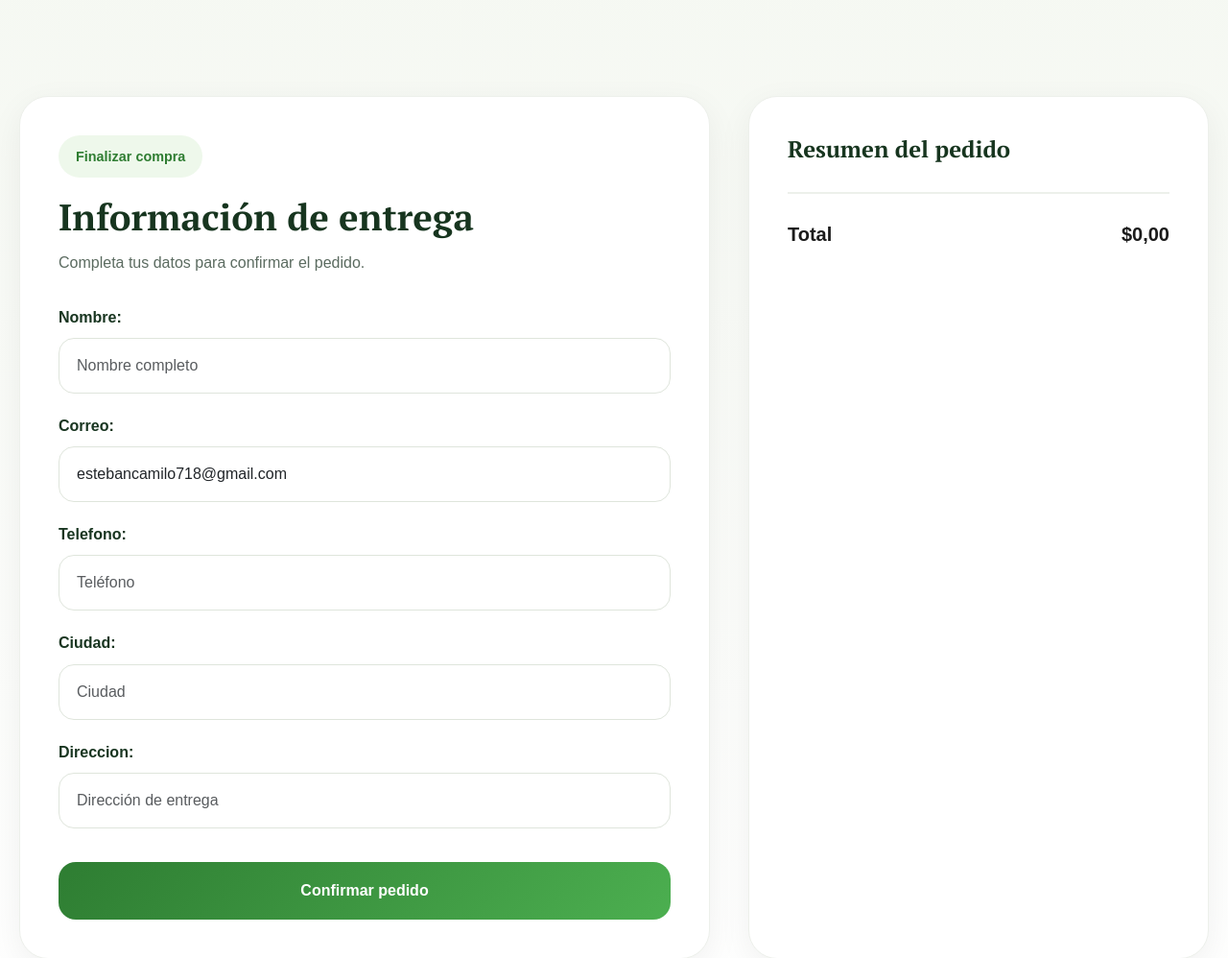
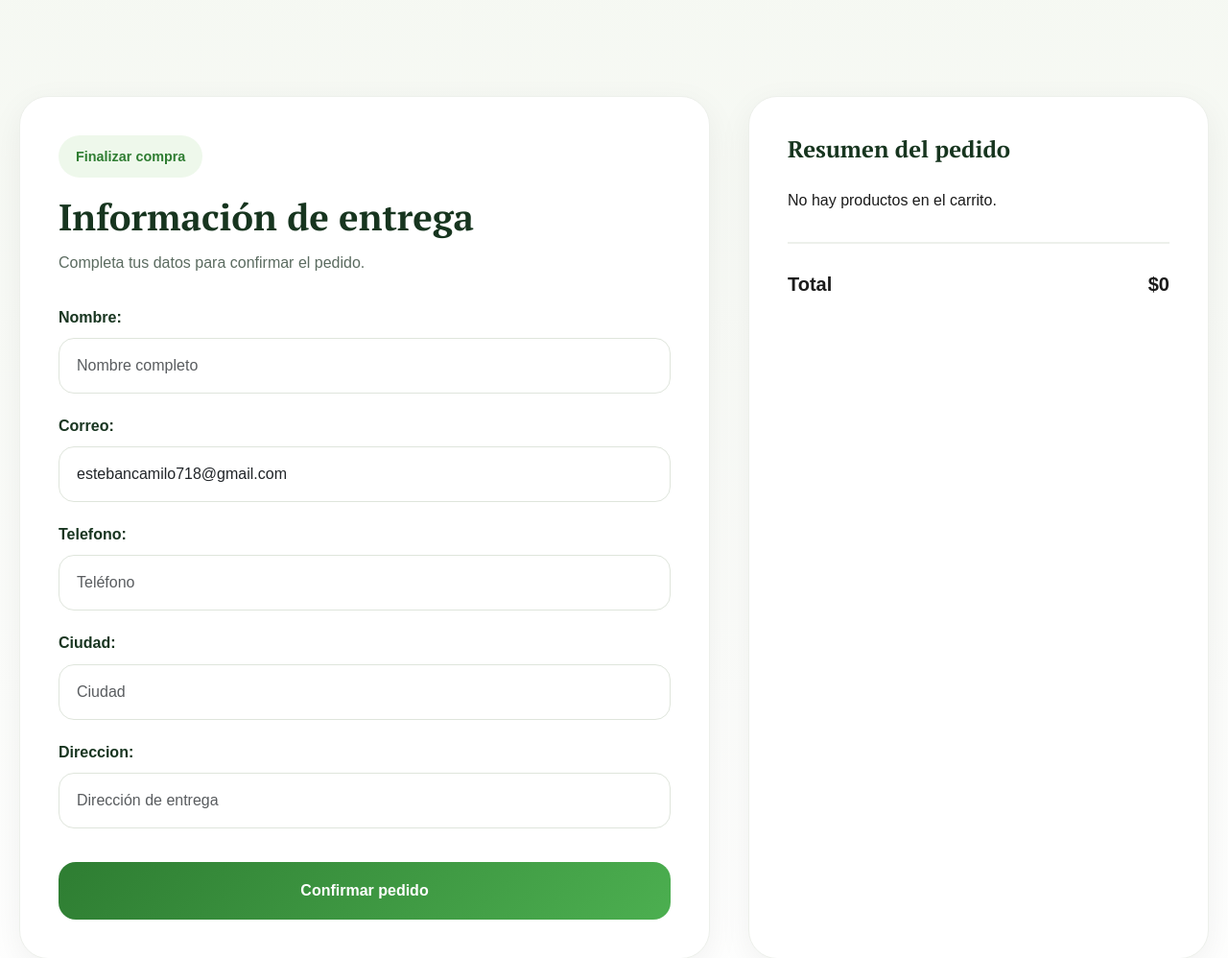
Before and after one commit to Rubiano718/AgroTolima, a Django app: page /carrito/checkout/ in a window 1280 px wide. Shown: the part 198-1196 px from the top of the page at 96% size. Run offline with Django 5.2, Linux system fonts and the light colour scheme; a user stored in the database is signed in; data that the repository does not hold is empty.

Commit message:
Nuevo actualizacion

```diff
--- a/carrito/templates/carrito/checkout.html
+++ b/carrito/templates/carrito/checkout.html
@@ -1,4 +1,5 @@
 {% extends "TiendaGenesisApp/base.html" %}
+{% load precios %}
 
 {% block content %}
 
@@ -47,29 +48,60 @@
                 Resumen del pedido
             </h2>
 
-            {% for item in cart_items %}
+            <div class="checkout-products">
+
+                {% for item in productos %}
 
                     <div class="checkout-item">
 
+                        <div class="d-flex gap-3 align-items-center">
+
+                            {% if item.producto.imagen %}
+
+                                <img src="{{ item.producto.imagen.url }}"
+                                     style="width:70px;
+                                            height:70px;
+                                            object-fit:cover;
+                                            border-radius:14px;">
+
+                            {% endif %}
+
                             <div>
+
                                 <strong>
                                     {{ item.producto.nombre }}
                                 </strong>
 
-                        <p>
+                                <p class="mb-1">
+
                                     Cantidad:
                                     {{ item.cantidad }}
+
                                 </p>
+
+                                <small class="text-success fw-bold">
+
+                                    {{ item.subtotal|precio_colombiano }}
+
+                                </small>
 
                             </div>
 
-                    <span>
-                        ${{ item.subtotal }}
-                    </span>
+                        </div>
 
                     </div>
 
+                    <hr>
+
+                {% empty %}
+
+                    <p>
+                        No hay productos en el carrito.
+                    </p>
+
                 {% endfor %}
+
+            </div>
 
             <div class="checkout-total">
 
@@ -78,7 +110,9 @@
                 </strong>
 
                 <strong>
-                    ${{ total }}
+
+                    {{ total|precio_colombiano }}
+
                 </strong>
 
             </div>
--- a/carrito/views.py
+++ b/carrito/views.py
@@ -196,14 +196,27 @@
 @login_required
 def checkout(request):
 
-    cart_items = CartItem.objects.filter(
-        session_key=request.session.session_key
-    )
+    carrito = obtener_carrito(request)
 
+    productos = []
     total = Decimal("0.00")
 
-    for item in cart_items:
-        total += item.subtotal()
+    for id_str, datos in carrito.items():
+
+        producto = get_object_or_404(
+            Producto,
+            id=int(id_str)
+        )
+
+        subtotal = datos["cantidad"] * producto.precio
+
+        total += subtotal
+
+        productos.append({
+            "producto": producto,
+            "cantidad": datos["cantidad"],
+            "subtotal": subtotal,
+        })
 
     if request.method == "POST":
 
@@ -229,23 +242,30 @@
 
             )
 
-            for item in cart_items:
+            for item in productos:
 
                 PedidoItem.objects.create(
 
                     pedido=pedido,
 
-                    producto=item.producto,
+                    producto=item["producto"],
 
-                    cantidad=item.cantidad,
+                    cantidad=item["cantidad"],
 
-                    precio=item.producto.precio,
+                    precio=item["producto"].precio,
 
-                    subtotal=item.subtotal()
+                    subtotal=item["subtotal"]
 
                 )
 
-            cart_items.delete()
+            # limpiar carrito
+            request.session["carrito"] = {}
+            request.session.modified = True
+
+            messages.success(
+                request,
+                "Pedido realizado correctamente"
+            )
 
             return render(
                 request,
@@ -276,10 +296,15 @@
         "carrito/checkout.html",
 
         {
+
             "form": form,
-            "cart_items": cart_items,
+
+            "productos": productos,
+
             "total": total
+
         }
+
     )
 @login_required
 def mis_pedidos(request):
```
Lines whose indentation alone changed are shown as unchanged.
